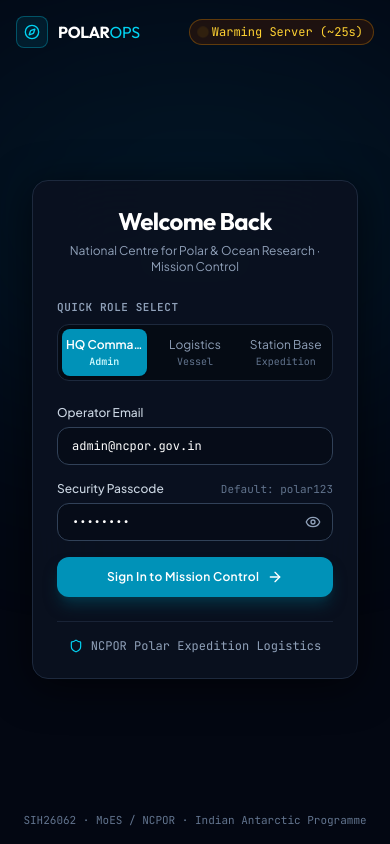
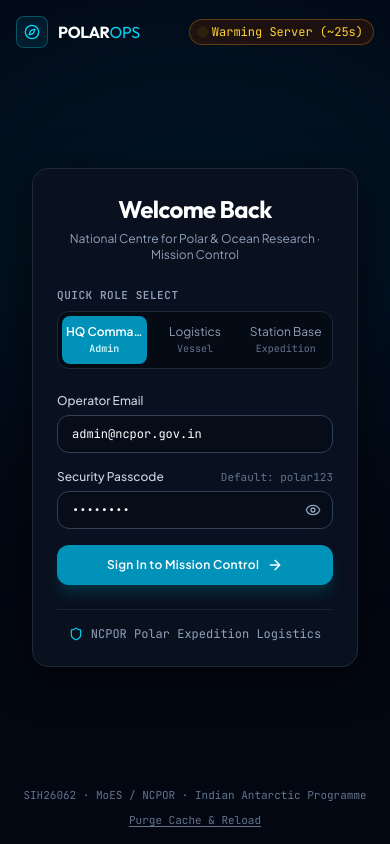
Before and after one commit to Soumya-tech485/PolarOps, a React (Vite) app in the folder frontend/: page /login in a window 390 px wide. Built offline with nearby package versions, Linux system fonts and the light colour scheme; no server answers.

Commit message:
fix(responsive): enforce flex-col and shrink-0 on login card with purge cache action

```diff
--- a/frontend/src/features/auth/LoginPage.tsx
+++ b/frontend/src/features/auth/LoginPage.tsx
@@ -143,12 +143,12 @@ export function LoginPage() {
 
       {/* Centered Login Card */}
       <main
-        className="relative z-10 w-full flex-1 flex items-center justify-center my-auto py-8 px-4"
-        style={{ width: "100%", display: "flex", justifyContent: "center", alignItems: "center" }}
+        className="relative z-10 w-full flex-1 flex flex-col items-center justify-center my-auto py-8 px-4"
+        style={{ width: "100%", display: "flex", flexDirection: "column", justifyContent: "center", alignItems: "center", boxSizing: "border-box" }}
       >
         <div
-          className="w-full max-w-[440px] bg-[#0a1120]/95 border border-slate-800 shadow-[0_8px_40px_rgba(0,0,0,0.6)] backdrop-blur-2xl rounded-2xl p-6 sm:p-8 mx-auto box-border"
-          style={{ width: "100%", maxWidth: "440px", minWidth: "300px", boxSizing: "border-box" }}
+          className="w-full max-w-[440px] bg-[#0a1120]/95 border border-slate-800 shadow-[0_8px_40px_rgba(0,0,0,0.6)] backdrop-blur-2xl rounded-2xl p-6 sm:p-8 mx-auto box-border shrink-0"
+          style={{ width: "100%", maxWidth: "440px", minWidth: "280px", flexShrink: 0, boxSizing: "border-box" }}
         >
           {/* Card Header */}
           <div className="text-center mb-6">
@@ -266,8 +266,26 @@ export function LoginPage() {
       </main>
 
       {/* Bottom Footer */}
-      <footer className="relative z-10 text-center text-[11px] text-slate-500 font-mono">
-        SIH26062 · MoES / NCPOR · Indian Antarctic Programme
+      <footer className="relative z-10 text-center text-[11px] text-slate-500 font-mono flex flex-col sm:flex-row items-center justify-center gap-2">
+        <span>SIH26062 · MoES / NCPOR · Indian Antarctic Programme</span>
+        <span className="hidden sm:inline text-slate-700">·</span>
+        <button
+          type="button"
+          onClick={async () => {
+            if ("caches" in window) {
+              const keys = await caches.keys();
+              await Promise.all(keys.map((k) => caches.delete(k)));
+            }
+            if ("serviceWorker" in navigator) {
+              const regs = await navigator.serviceWorker.getRegistrations();
+              await Promise.all(regs.map((r) => r.unregister()));
+            }
+            window.location.reload();
+          }}
+          className="text-slate-500 hover:text-cyan-400 underline underline-offset-2 transition cursor-pointer"
+        >
+          Purge Cache & Reload
+        </button>
       </footer>
     </div>
   );
--- a/frontend/src/main.tsx
+++ b/frontend/src/main.tsx
@@ -7,7 +7,12 @@ import App from "./App";
 import "./styles/theme.css";
 import { startSyncLoop } from "./lib/sync";
 
-registerSW({ immediate: true });
+const updateSW = registerSW({
+  immediate: true,
+  onNeedRefresh() {
+    updateSW(true);
+  }
+});
 
 const queryClient = new QueryClient({
   defaultOptions: { queries: { retry: 2, refetchOnWindowFocus: false, staleTime: 30_000 } }
--- a/frontend/src/styles/theme.css
+++ b/frontend/src/styles/theme.css
@@ -53,6 +53,8 @@
     min-height: 100vh;
     margin: 0;
     padding: 0;
+    display: flex;
+    flex-direction: column;
   }
 
   body {
```
